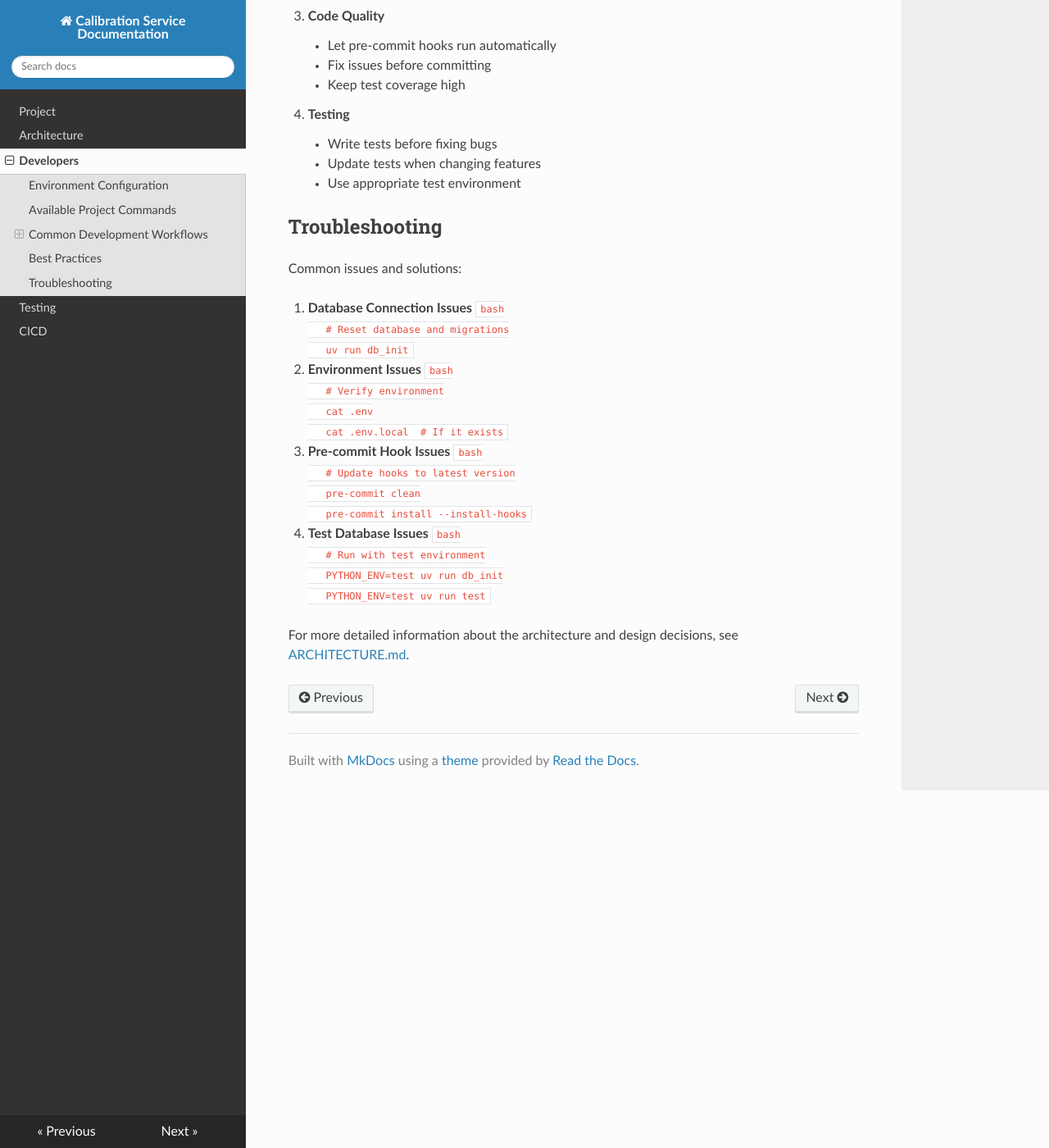
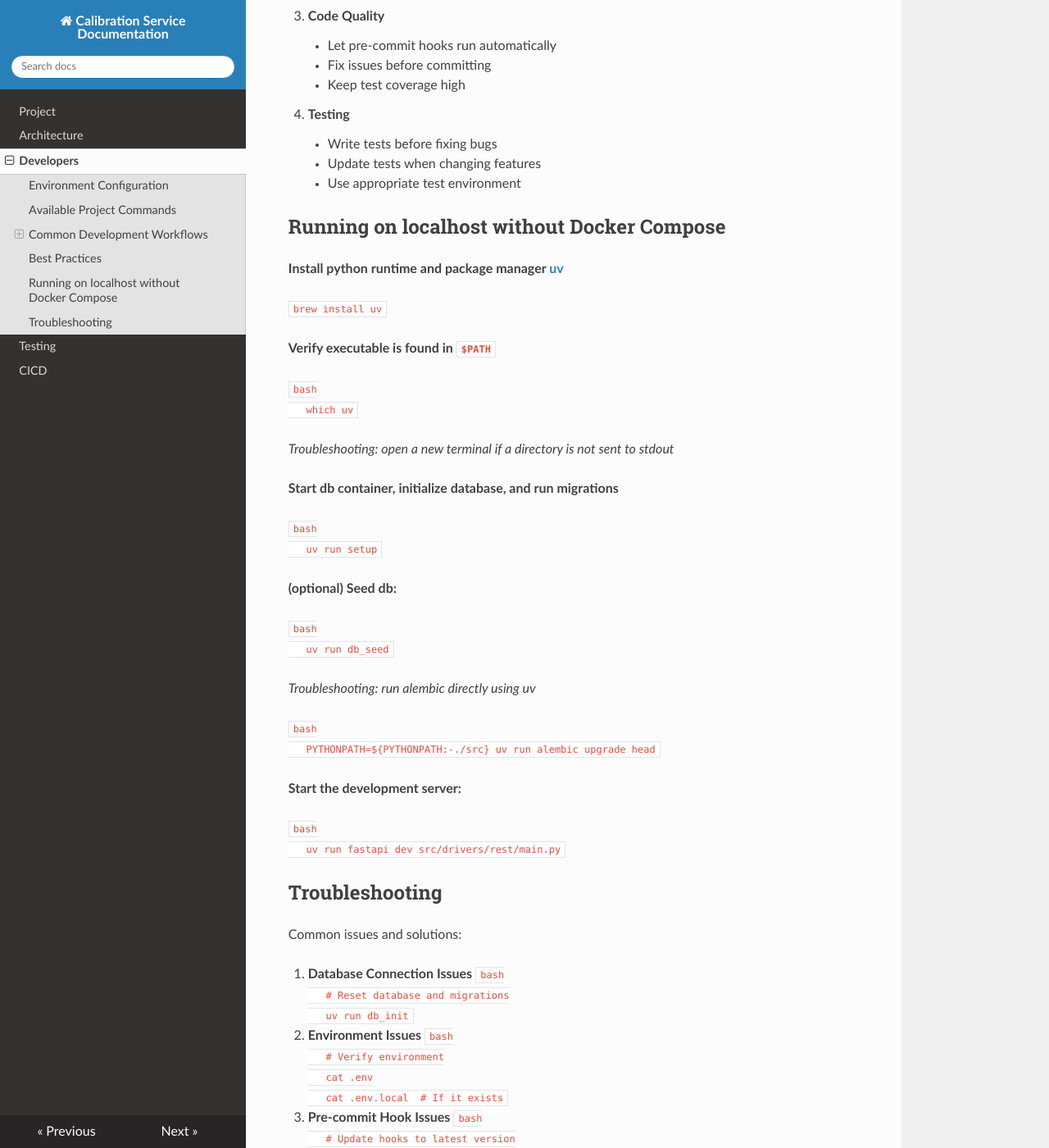
Before and after one commit to el-besto/calibration-service, an MkDocs documentation site: the page built from docs/DEVELOPER.md, in a window 1280 px wide and 1400 px high, scrolled down 2562 px. Shown: the whole window at 82% size. Built offline with MkDocs 1.6.1, drawn with Linux system fonts in a browser that asks for light colours; nearby versions of some CDN libraries.

````diff
--- a/docs/DEVELOPER.md
+++ b/docs/DEVELOPER.md
@@ -114,6 +114,47 @@ git commit -m "feat: your feature description"
     - Update tests when changing features
     - Use appropriate test environment
 
+## Running on localhost without Docker Compose
+
+**Install python runtime and package manager [uv](https://docs.astral.sh/uv/getting-started/installation/#homebrew)**
+
+   ```
+   brew install uv
+   ```
+
+**Verify executable is found in `$PATH`**
+
+   ```bash
+   which uv
+   ```
+
+_Troubleshooting: open a new terminal if a directory is not sent to stdout_
+
+**Start db container, initialize database, and run migrations**
+
+   ```bash
+   uv run setup
+   ```
+
+**(optional) Seed db:**
+
+   ```bash
+   uv run db_seed
+   ```
+
+_Troubleshooting: run alembic directly using uv_
+
+   ```bash
+   PYTHONPATH=${PYTHONPATH:-./src} uv run alembic upgrade head
+   ```
+
+**Start the development server:**
+
+   ```bash
+   uv run fastapi dev src/drivers/rest/main.py
+   ```
+
+
 ## Troubleshooting
 
 Common issues and solutions:
````
Also changed, not shown: README.md (+35 -42 lines), docs/assets/ERD.png (added), 1 other file.
